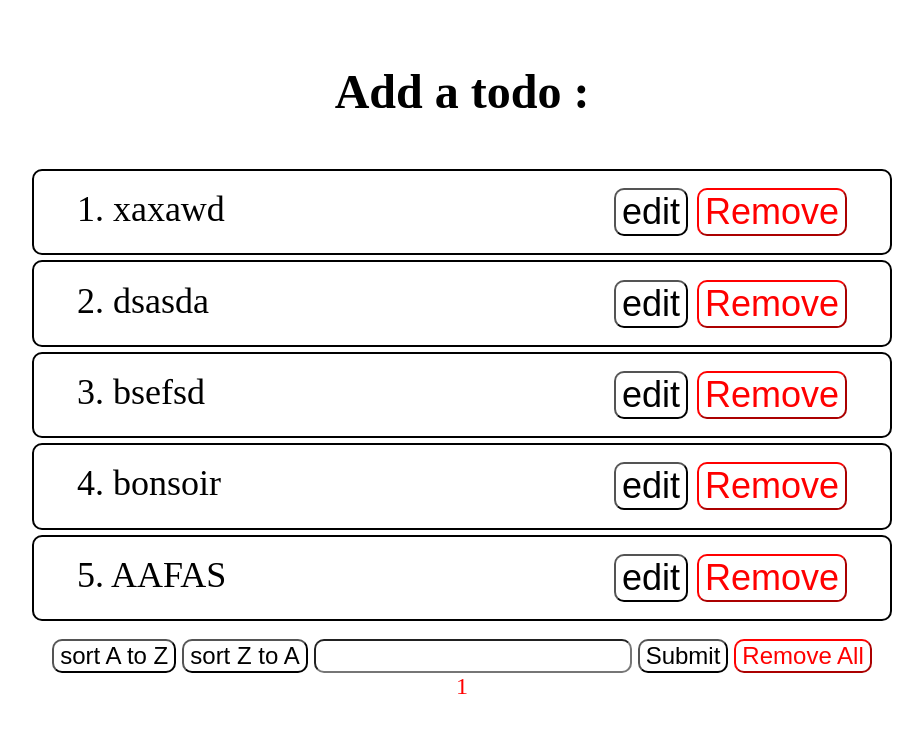
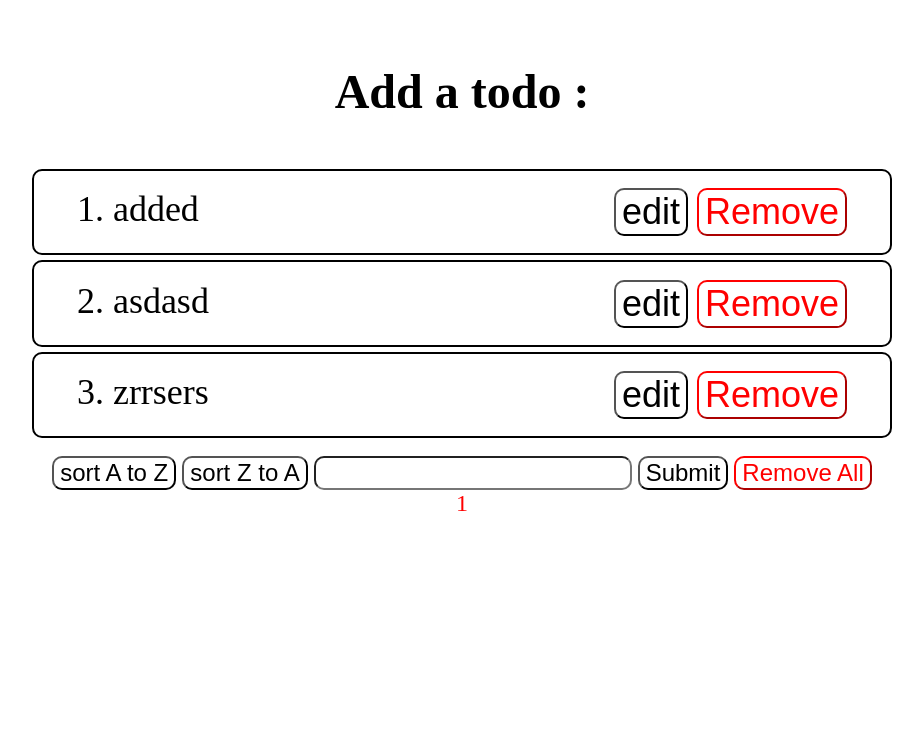
Before and after one commit to Alex-zReeZ/todo_php, a PHP site: page / in a window 1280 px wide. Shown: the top 733 px of the page, without its empty margins (178-1101 px from the left). Run offline with PHP 8.4, Linux system fonts and the light colour scheme; the visitor is signed in with stand-in values (Sample User, id 1).

Commit message:
fix: the todo title is showed

```diff
--- a/index.php
+++ b/index.php
@@ -1,5 +1,6 @@
 <?php
 session_start();
+
 
 $fileName = 'name.json';
 
@@ -8,10 +9,10 @@ $data = json_decode($jsonData, true);
 
 if ($_SERVER['REQUEST_METHOD'] === 'POST') {
     if (isset($_POST["postName"])) {
-        $name = $_POST["postName"];
+        $name = $_POST["name"];
         $data[] = $name;
         file_put_contents($fileName, json_encode($data));
-        $_SESSION['AddedTodo'] = "The todo has been added";
+        $_SESSION['AddedTodo'] = "the todo has been added";
         header("Location: index.php");
         exit;
     } elseif (isset($_POST["resetButton"])) {
@@ -22,7 +23,7 @@ if ($_SERVER['REQUEST_METHOD'] === 'POST') {
         $taskId = $_POST['removeTodo'];
         if (isset($data[$taskId])) {
             unset($data[$taskId]);
-            file_put_contents($fileName, json_encode(array_values($data)));
+            file_put_contents($fileName, json_encode($data));
         }
         header("Location: index.php");
         exit;
@@ -41,7 +42,6 @@ if ($_SERVER['REQUEST_METHOD'] === 'POST') {
     }
 }
 ?>
-
 
 <!--
 
--- a/name.json
+++ b/name.json
@@ -1 +1 @@
-["xaxawd","dsasda","bsefsd","bonsoir","AAFAS"]
+["added","asdasd","zrrsers"]
```
